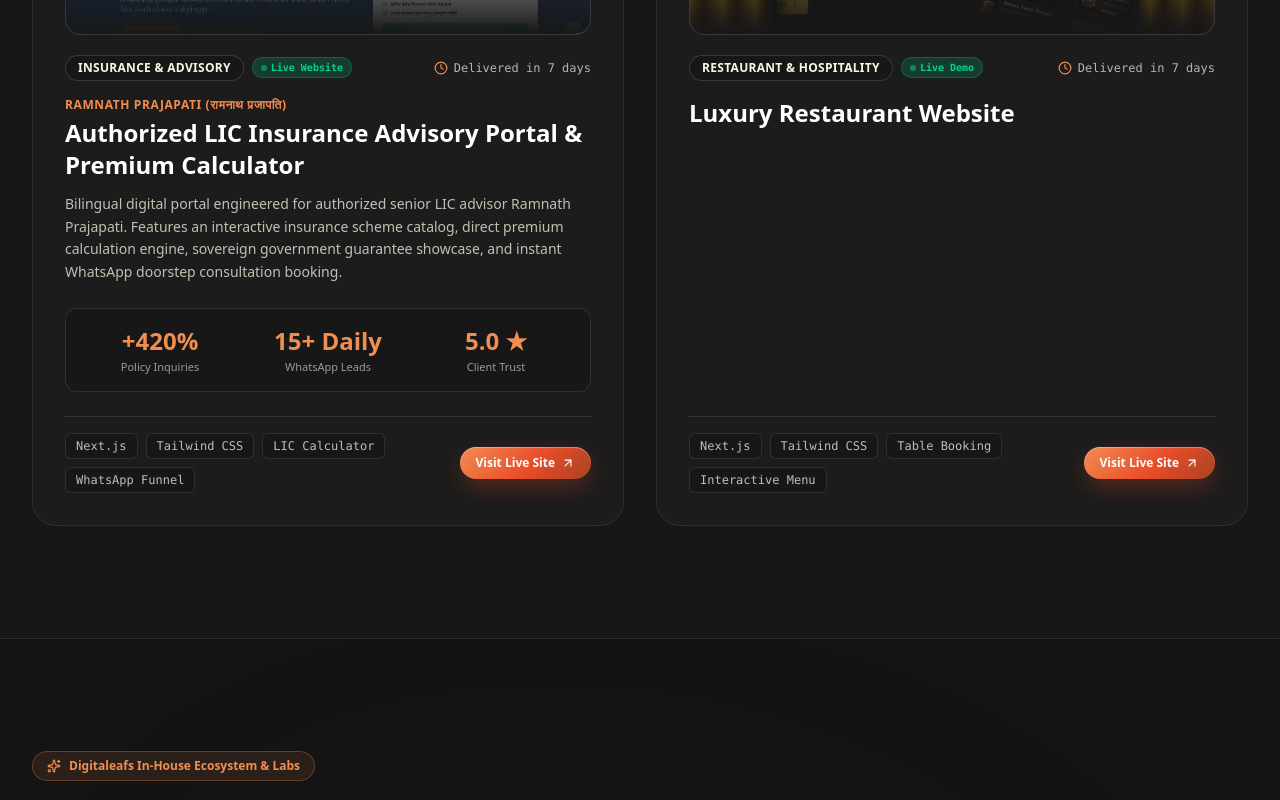
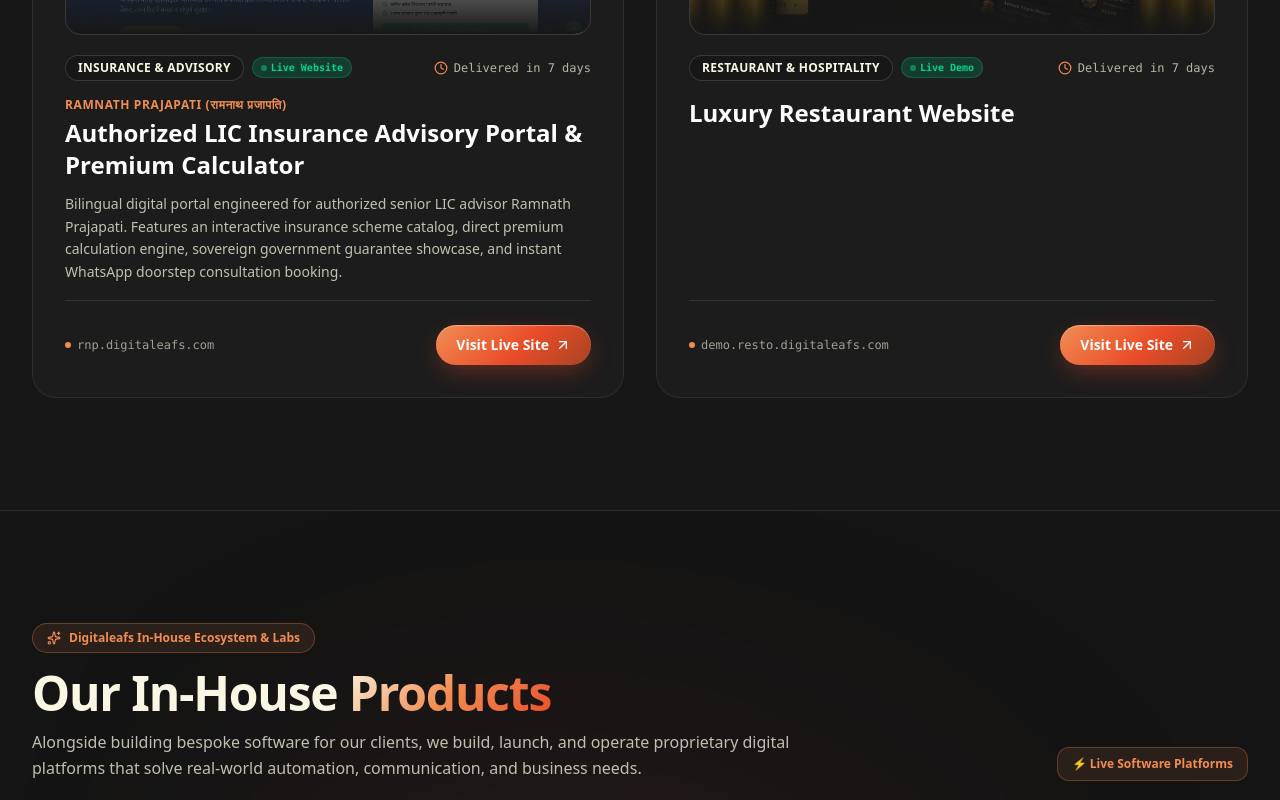
Before and after one commit to bipinkumar87/digitaleafs, a Next.js app: page / in a window 1280 px wide. Shown: the part 6614-7414 px from the top of the page. Built offline with nearby package versions, Linux system fonts and the light colour scheme; no server answers.

Commit message:
clean(projects): remove metrics boxes and tech stack pills from project cards

```diff
--- a/src/components/CaseStudies.tsx
+++ b/src/components/CaseStudies.tsx
@@ -2,7 +2,7 @@
 
 import { useState } from "react";
 import Image from "next/image";
-import { Clock, ArrowUpRight, ExternalLink } from "lucide-react";
+import { Clock, ArrowUpRight } from "lucide-react";
 
 interface CaseStudyItem {
   id: string;
@@ -15,8 +15,6 @@ interface CaseStudyItem {
   displayUrl?: string;
   image?: string;
   badge?: string;
-  metrics?: { label: string; value: string }[];
-  stack: string[];
   gradient: string;
   accent: string;
 }
@@ -37,12 +35,6 @@ export default function CaseStudies() {
       displayUrl: "rnp.digitaleafs.com",
       image: "/img/rnp-preview.jpg",
       badge: "Live Website",
-      metrics: [
-        { label: "Policy Inquiries", value: "+420%" },
-        { label: "WhatsApp Leads", value: "15+ Daily" },
-        { label: "Client Trust", value: "5.0 ★" },
-      ],
-      stack: ["Next.js", "Tailwind CSS", "LIC Calculator", "WhatsApp Funnel"],
       gradient: "from-[#F28D52]/25 via-[#1f1f1f] to-[#171717]",
       accent: "text-[#F28D52]",
     },
@@ -55,7 +47,6 @@ export default function CaseStudies() {
       displayUrl: "demo.resto.digitaleafs.com",
       image: "/img/resto-preview.jpg",
       badge: "Live Demo",
-      stack: ["Next.js", "Tailwind CSS", "Table Booking", "Interactive Menu"],
       gradient: "from-amber-500/20 via-[#1f1f1f] to-[#171717]",
       accent: "text-amber-400",
     },
@@ -104,7 +95,7 @@ export default function CaseStudies() {
           </div>
         </div>
 
-        {/* Case Studies 2x2 Grid */}
+        {/* Case Studies 2-Column Grid */}
         <div className="grid grid-cols-1 lg:grid-cols-2 gap-6 sm:gap-8">
           {filtered.map((study) => (
             <div
@@ -167,48 +158,26 @@ export default function CaseStudies() {
                     {study.description}
                   </p>
                 )}
-
-                {/* Metrics Highlight Banner */}
-                {study.metrics && study.metrics.length > 0 && (
-                  <div className="grid grid-cols-3 gap-2 sm:gap-3 my-5 sm:my-6 p-3 sm:p-4 rounded-xl bg-[#171717]/80 border border-[#F9F7E3]/10">
-                    {study.metrics.map((m, mIdx) => (
-                      <div key={mIdx} className="text-center">
-                        <div className={`text-lg sm:text-2xl font-extrabold ${study.accent}`}>
-                          {m.value}
-                        </div>
-                        <div className="text-[10px] sm:text-[11px] text-[#F9F7E3]/60 mt-0.5">
-                          {m.label}
-                        </div>
-                      </div>
-                    ))}
-                  </div>
-                )}
               </div>
 
-              {/* Bottom Tech Stack & Live Link */}
-              <div className="pt-4 border-t border-[#F9F7E3]/10 flex flex-col sm:flex-row sm:items-center justify-between gap-3">
-                <div className="flex flex-wrap gap-1.5 sm:gap-2">
-                  {study.stack.map((item, sIdx) => (
-                    <span
-                      key={sIdx}
-                      className="text-[11px] sm:text-xs font-mono text-[#F9F7E3]/75 px-2.5 py-1 rounded-md bg-[#171717] border border-[#F9F7E3]/10"
-                    >
-                      {item}
-                    </span>
-                  ))}
-                </div>
-                {study.url && (
+              {/* Bottom Live Link Action */}
+              {study.url && (
+                <div className="pt-6 mt-4 border-t border-[#F9F7E3]/10 flex items-center justify-between">
+                  <div className="text-xs font-mono text-[#F9F7E3]/60 flex items-center gap-1.5">
+                    <span className="w-1.5 h-1.5 rounded-full bg-[#F28D52]"></span>
+                    <span>{study.displayUrl}</span>
+                  </div>
                   <a
                     href={study.url}
                     target="_blank"
                     rel="noopener noreferrer"
-                    className="inline-flex items-center justify-center gap-1.5 px-4 py-2 rounded-full btn-primary-gradient text-white text-xs font-bold shadow-lg hover:scale-105 transition-all cursor-pointer whitespace-nowrap self-start sm:self-auto"
+                    className="inline-flex items-center justify-center gap-1.5 px-5 py-2.5 rounded-full btn-primary-gradient text-white text-xs sm:text-sm font-bold shadow-lg hover:scale-105 transition-all cursor-pointer whitespace-nowrap"
                   >
                     <span>Visit Live Site</span>
-                    <ArrowUpRight className="w-3.5 h-3.5" />
+                    <ArrowUpRight className="w-4 h-4" />
                   </a>
-                )}
-              </div>
+                </div>
+              )}
             </div>
           ))}
         </div>
```
